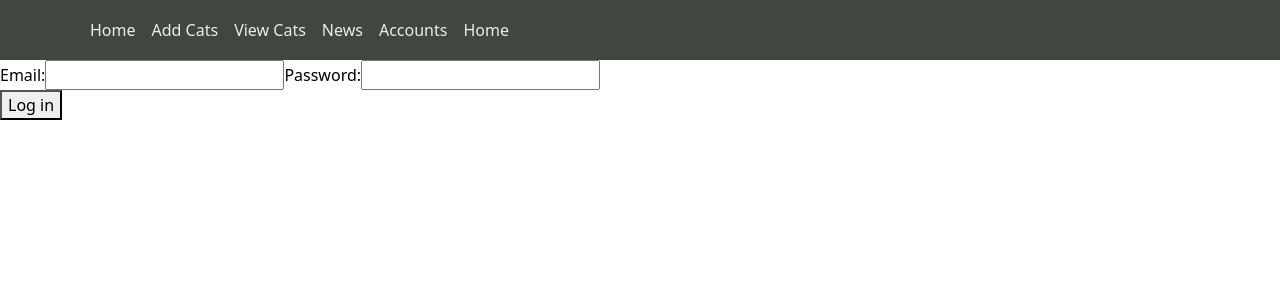
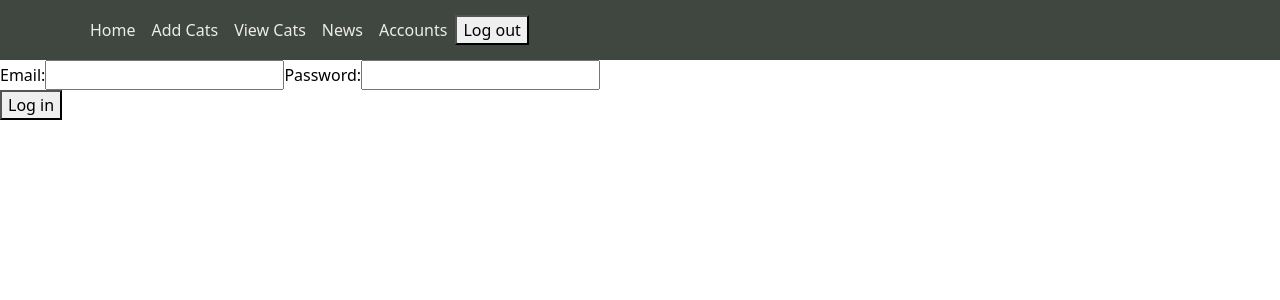
Before and after one commit to DaniilPaskal/junglebeauty-administrator, a React (Create React App) app: page /login in a window 1280 px wide. Shown: the top 300 px of the page. Built offline with nearby package versions, Linux system fonts and the light colour scheme; no server answers; sample sign-in values are in the browser's storage.

Commit message:
Added logout button

```diff
--- a/src/components/Navigation.jsx
+++ b/src/components/Navigation.jsx
@@ -2,10 +2,13 @@ import React from 'react';
 import { Link, NavLink } from "react-router-dom";
 import { Container, Nav, Navbar, NavDropdown } from 'react-bootstrap';
 import { useAuth } from '../contexts/AuthContext';
+import { handleLogout } from './DBFunctions';
 import './../App.css';
 
 const Navigation = () => {
     const user = useAuth();
+
+
 
     return (
         <Navbar collapseOnSelect className='nav-bar' expand="lg" variant='dark' bg='dark'>
@@ -21,8 +24,9 @@ const Navigation = () => {
                     </Nav>
                     {user &&
                         <Nav>
-
-                            <NavLink className='nav-link' to='/' end>Home</NavLink>
+                            <button onClick={handleLogout}>
+                                Log out
+                            </button>
                         </Nav>
                     }
                 </Navbar.Collapse>
```
